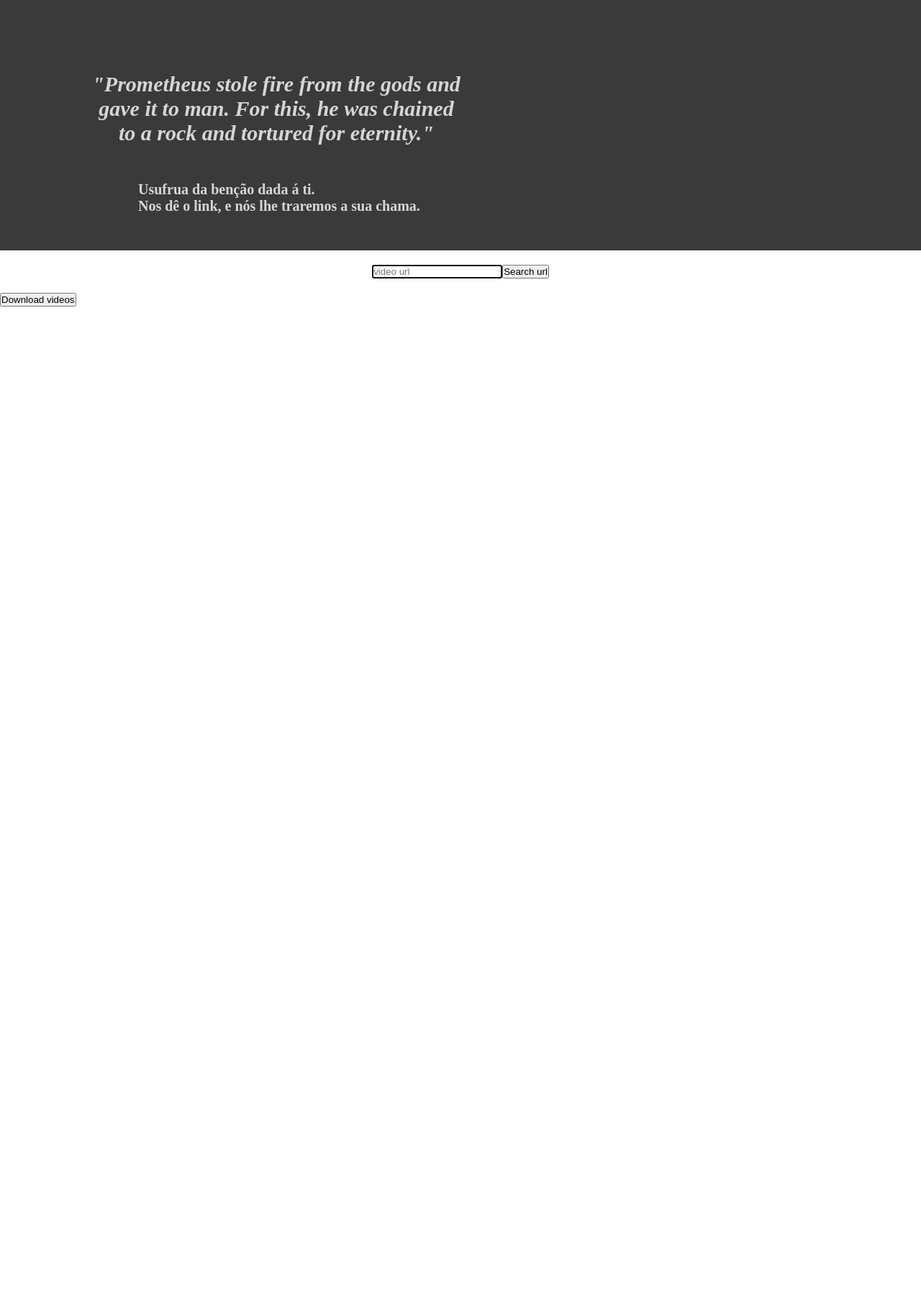
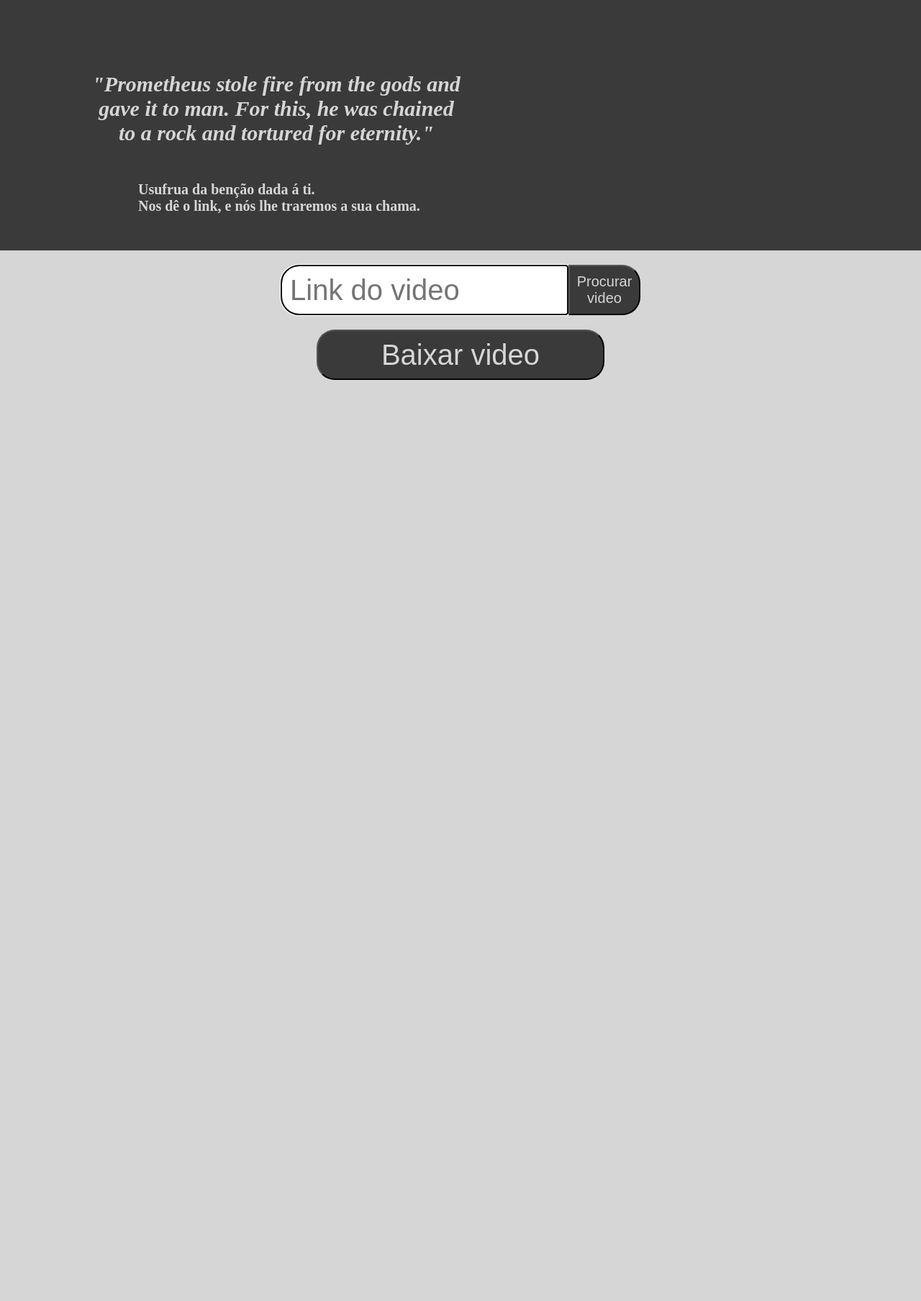
Before and after one commit to Gpossas/prometheus, a Django app: page / in a window 1280 px wide. Shown: the whole page at 72% size. Before the commit the page ends 426 px from the top, so only its background shows below. Run offline with Django 4.2, Linux system fonts and the light colour scheme.

Commit message:
Feature/New page aesthetics

```diff
--- a/prometheus/instagram/static/instagram/styles.css
+++ b/prometheus/instagram/static/instagram/styles.css
@@ -5,9 +5,7 @@
 
 }
 
-header{
 
-}
 .header-shell{
 
   background-color: rgb(58, 58, 58);
@@ -16,6 +14,7 @@ header{
   padding-bottom: 50px;
 }
 .header-quote{
+  background-color: rgb(58, 58, 58);
   margin-left: 10%;
   width: 40%;
   font-size:30px;
@@ -38,5 +37,52 @@ h1{
   display: flex;
   padding: 20px;
   justify-content: center;
+  background-color:rgb(214, 214, 214);
+}
+
+.download {
+  display: flex;
+  margin: 0 auto;
+  justify-content: center;
+  background-color:rgb(214, 214, 214);
 
 }
+
+.filler{
+  padding-bottom:100%;
+  height:fit-content;
+  background-color:rgb(214, 214, 214);
+}
+
+.videos{
+  justify-content: center;
+  display: flex;
+}
+
+#url_input{
+width: 400px;
+height: 70px;
+font-size: 40px;
+border-top-left-radius: 25px;
+border-bottom-left-radius: 25px;
+}
+
+#search_button{
+  width: 100px;
+  height: 70px;
+  background-color: rgb(58, 58, 58);
+  color: rgb(214, 214, 214);
+  border-top-right-radius: 25px;
+  border-bottom-right-radius: 25px;
+
+  font-size: 20px;
+}
+
+#download_button{
+  background-color: rgb(58, 58, 58);
+  color: rgb(214, 214, 214);
+  width: 400px;
+  height: 70px;
+  font-size: 40px;
+  border-radius: 25px;
+}
--- a/prometheus/instagram/templates/instagram/index.html
+++ b/prometheus/instagram/templates/instagram/index.html
@@ -2,8 +2,8 @@
 
 {% block body %}
   <div class="search">
-    <input id="url_input" name="input" type="text" placeholder="video url" autofocus>
-    <button id="search_button" data-url="{% url 'api:get_video' %}">Search url</button>
+    <input id="url_input" name="input" type="text" placeholder=" Link do video" autofocus>
+    <button id="search_button" data-url="{% url 'api:get_video' %}">Procurar<br>video</button>
   </div>
 
   <div class="videos">
@@ -11,6 +11,10 @@
   </div>
 
   <div class="download">
-    <button id="download_button" data-url="{% url 'api:download_videos' %}">Download videos</button>
+    <button id="download_button" data-url="{% url 'api:download_videos' %}">Baixar video</button>
+  </div>
+
+  <div class="filler">
+
   </div>
 {% endblock %}
```
